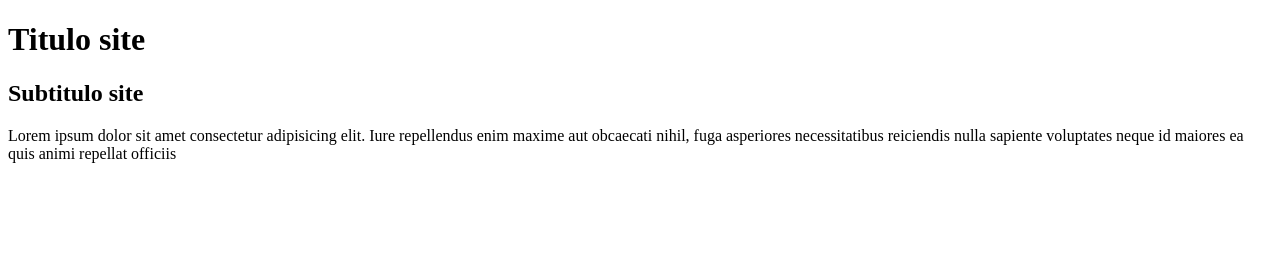
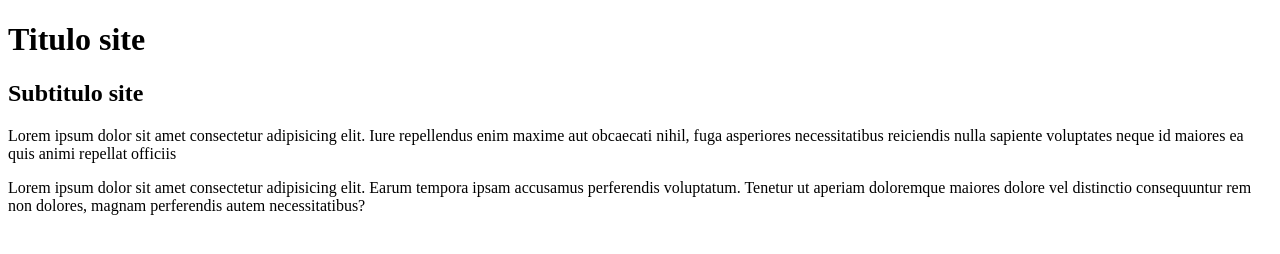
Before and after one commit to ricardolad/Projeto-site, a plain HTML site: page index.html in a window 1280 px wide. Drawn offline with Linux system fonts and the light colour scheme.

Commit message:
Adicionei lorem

```diff
--- a/index.html
+++ b/index.html
@@ -16,6 +16,11 @@
                 Lorem ipsum dolor sit amet consectetur adipisicing elit. Iure repellendus enim maxime aut obcaecati nihil, fuga asperiores necessitatibus reiciendis nulla sapiente voluptates neque id maiores ea quis animi repellat officiis
             </p>
         </article>
+        <article>
+            <p>
+                Lorem ipsum dolor sit amet consectetur adipisicing elit. Earum tempora ipsam accusamus perferendis voluptatum. Tenetur ut aperiam doloremque maiores dolore vel distinctio consequuntur rem non dolores, magnam perferendis autem necessitatibus?
+            </p>
+        </article>
     </main>
 
 </body>
```
